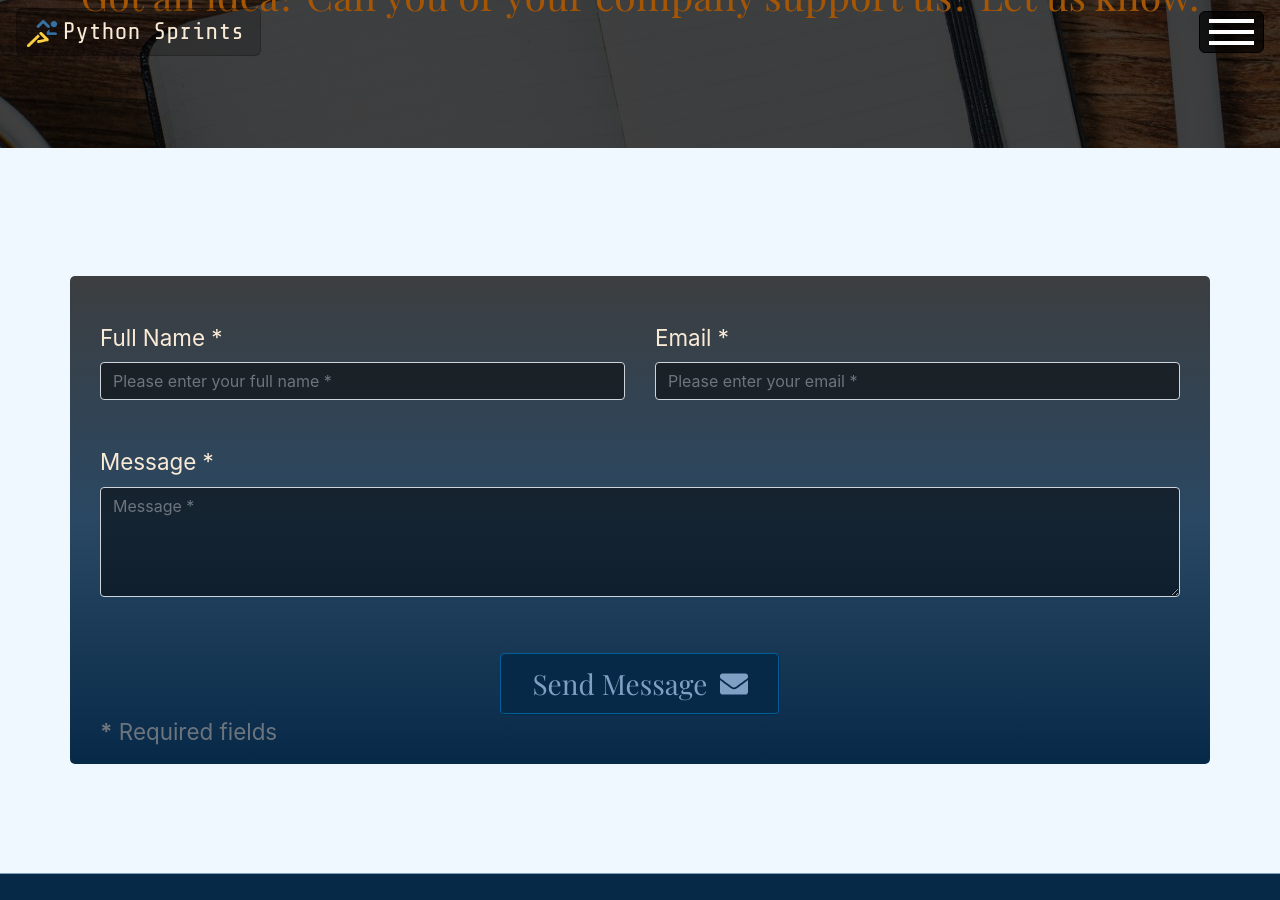
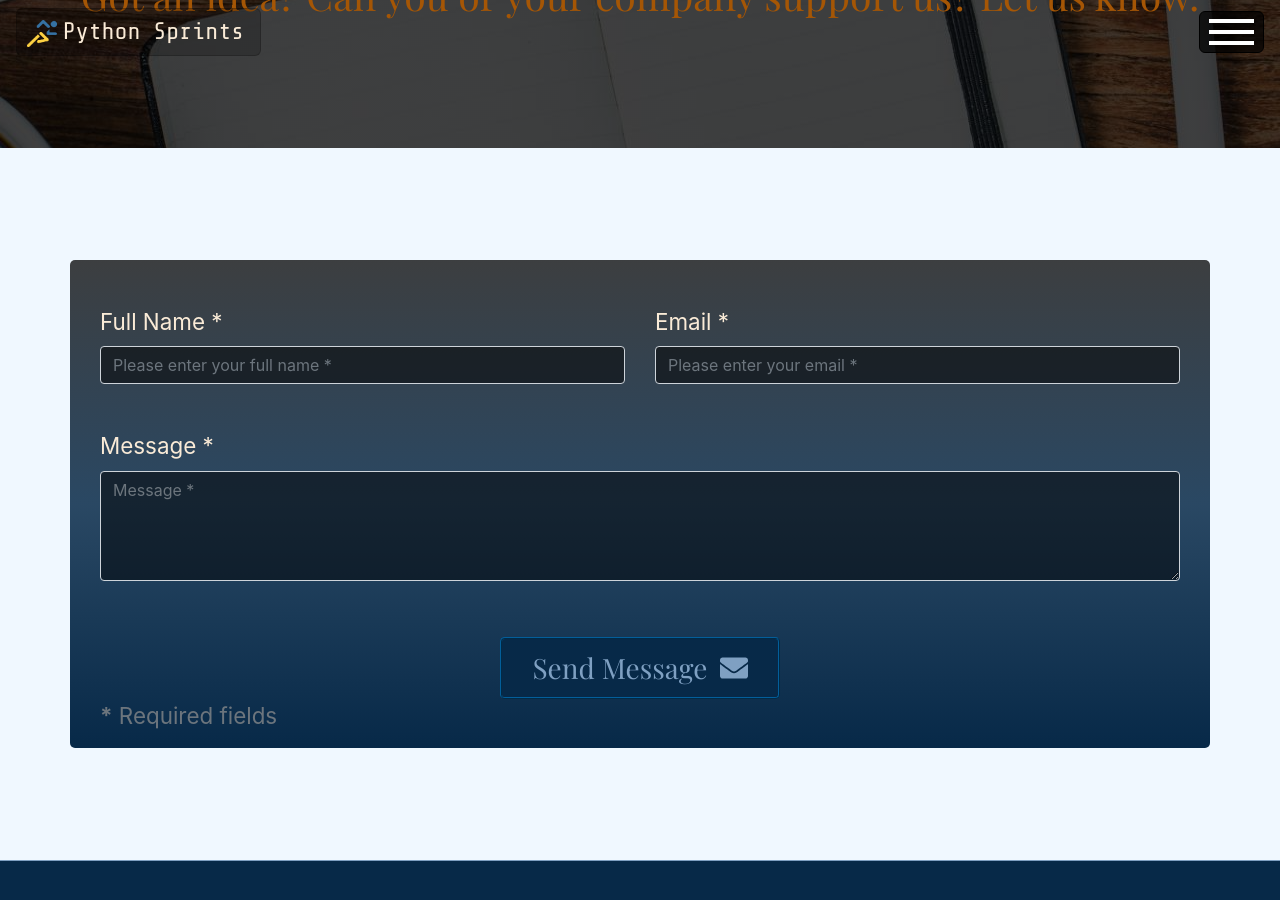
Before and after one commit to python-sprints/python-sprints.github.io, a Jekyll site: the page built from _pages/04_contact.html, in a window 1280 px wide and 900 px high, scrolled down 345 px. Built offline with Jekyll 4.4.1, drawn with Linux system fonts in a browser that asks for light colours; nearby versions of some CDN libraries; some web fonts are replaced.

Commit message:
Fixed margins above and below contact form to be of equal size.

```diff
--- a/_sass/contact.scss
+++ b/_sass/contact.scss
@@ -1,6 +1,5 @@
 .contact {
   margin-top: -66px;
-  padding-bottom: 5vh;
 }
 
 @media (orientation: landscape) {
@@ -29,7 +28,7 @@
 }
 
 .contact__form {
-  margin-top: 10%;
+  margin-top: 5em;
   border-radius: 5px;
   background: linear-gradient(180deg,
   rgba(0, 0, 0, 0.75),
--- a/_sass/style.scss
+++ b/_sass/style.scss
@@ -586,7 +586,7 @@ a {
 }
 
 .footer {
-  margin-top: 5%;
+  margin-top: 5em;
   background: #072948;
   border-top: #7fa0c2 1px solid;
 }
```
